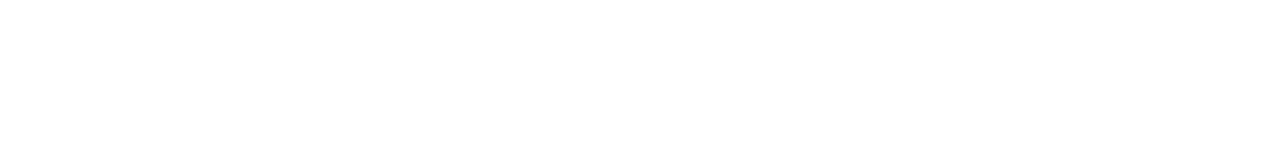
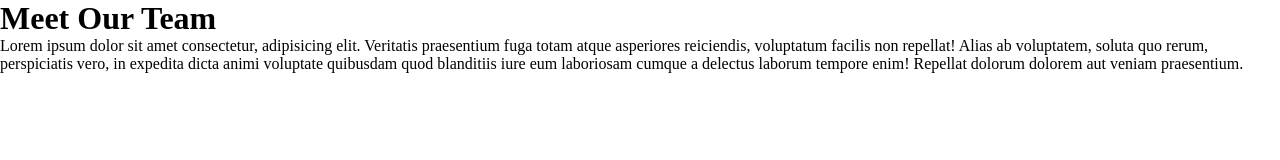
Before and after one commit to Roberto-Larivera/html-css-float-cards, a plain HTML site: page index.html in a window 1280 px wide. Drawn offline with Linux system fonts and the light colour scheme.

Commit message:
-Prima struttura

```diff
--- a/index.html
+++ b/index.html
@@ -10,6 +10,20 @@
     <title>Floating Cards</title>
 </head>
 <body>
+    <header>
+        <h1>
+            Meet Our Team
+        </h1>
+    </header>
+    <main>
+        <section>
+            <p>
+                Lorem ipsum dolor sit amet consectetur, adipisicing elit. Veritatis praesentium fuga totam atque asperiores reiciendis, voluptatum facilis non repellat! Alias ab voluptatem, soluta quo rerum, perspiciatis vero, in expedita dicta animi voluptate quibusdam quod blanditiis iure eum laboriosam cumque a delectus laborum tempore enim! Repellat dolorum dolorem aut veniam praesentium.
+            </p>
+        </section>
+        <section>
 
+        </section>
+    </main>
 </body>
 </html>
```
